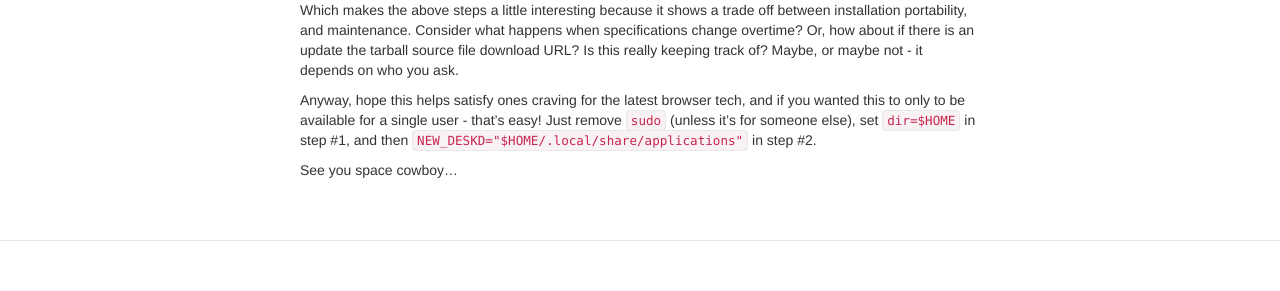
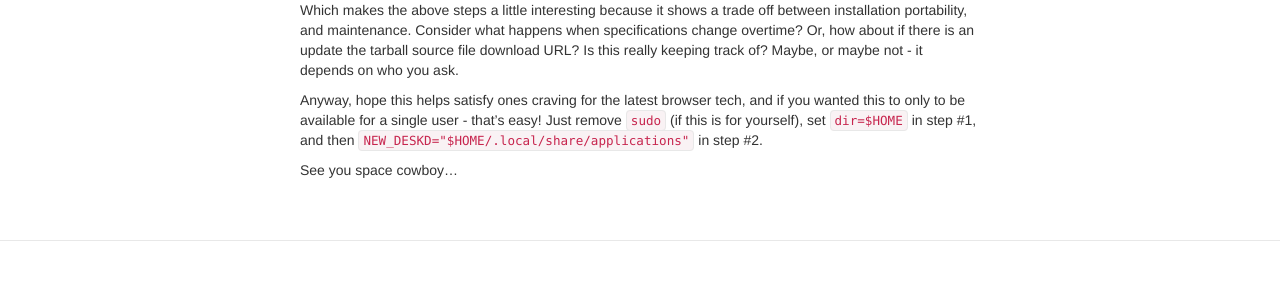
Before and after one commit to ecwpz91/ecwpz91.github.io, a Jekyll site: the page built from _posts/2017-11-18-Getting and Installing Firefox Quantum.md, in a window 1280 px wide. Shown: the part 1813-2104 px from the top of the page. Built offline with Jekyll 4.4.1, drawn with Linux system fonts in a browser that asks for light colours; nearby versions of some CDN libraries.

Commit message:
Finalized

```diff
--- a/_posts/2017-11-18-Getting and Installing Firefox Quantum.md
+++ b/_posts/2017-11-18-Getting and Installing Firefox Quantum.md
@@ -83,7 +83,7 @@
 
 Which makes the above steps a little interesting because it shows a trade off between installation portability, and maintenance. Consider what happens when specifications change overtime? Or, how about if there is an update the tarball source file download URL? Is this really keeping track of? Maybe, or maybe not - it depends on who you ask.
 
-Anyway, hope this helps satisfy ones craving for the latest browser tech, and if you wanted this to only to be available for a single user - that's easy! Just remove `sudo` (unless it's for someone else), set `dir=$HOME` in step #1, and then `NEW_DESKD="$HOME/.local/share/applications"` in step #2.
+Anyway, hope this helps satisfy ones craving for the latest browser tech, and if you wanted this to only to be available for a single user - that's easy! Just remove `sudo` (if this is for yourself), set `dir=$HOME` in step #1, and then `NEW_DESKD="$HOME/.local/share/applications"` in step #2.
 
 See you space cowboy...
 
```
